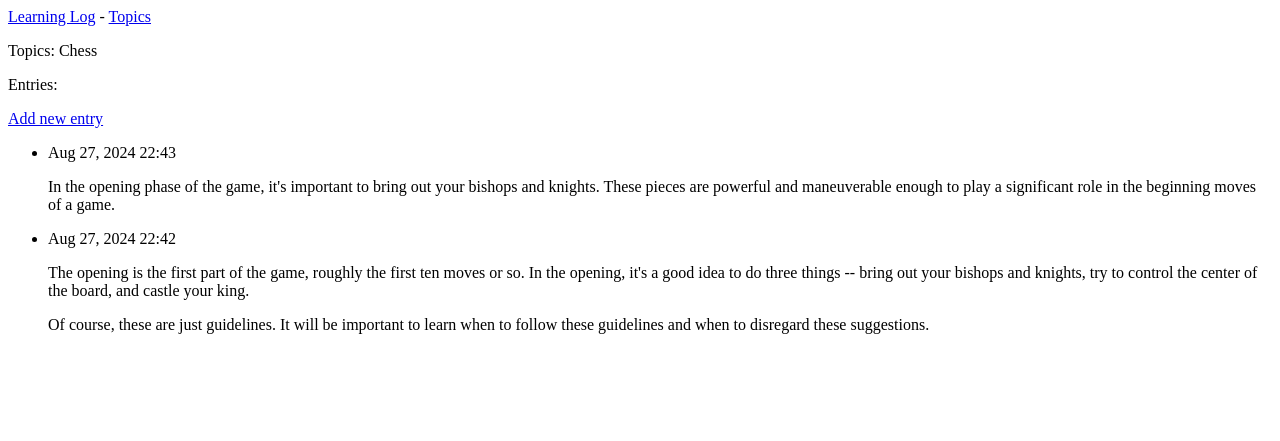
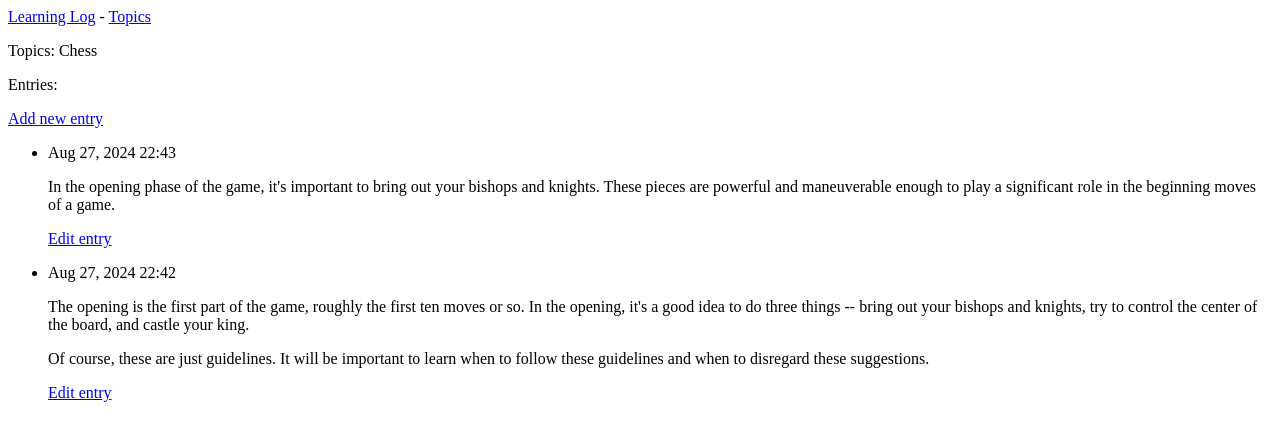
Before and after one commit to jasencarroll/LearningLog, a Django app: page /topics/1/ in a window 1280 px wide. Shown: the top 441 px of the page. Run offline with Django 5.2, Linux system fonts and the light colour scheme; data comes from the database, SQL or seed files in the repository.

Commit message:
added edit entries

```diff
--- a/learning_logs/templates/learning_logs/topic.html
+++ b/learning_logs/templates/learning_logs/topic.html
@@ -12,6 +12,9 @@
             <li>
                 <p>{{ entry.date_added|date:'M d, Y H:i' }}</p>
                 <p>{{ entry.text|linebreaks }}</p>
+                <p>
+                    <a href ="{% url 'learning_logs:edit_entry' entry.id %}">Edit entry</a>
+                </p>
             </li>
         {% empty %}
             <li>There are no entries for this topic yet.</li>
--- a/learning_logs/urls.py
+++ b/learning_logs/urls.py
@@ -14,4 +14,6 @@ urlpatterns = [
     path('new_topic/', views.new_topic, name='new_topic'),
     # Page for adding a new entry.
     path('new_entry/<int:topic_id>/', views.new_entry, name='new_entry'),
+    # Page for editing an entry.
+    path('edit_entry/<int:entry_id>/', views.edit_entry, name='edit_entry'),
 ]
--- a/learning_logs/views.py
+++ b/learning_logs/views.py
@@ -1,6 +1,6 @@
 from django.shortcuts import render, redirect
 
-from . models import Topic
+from . models import Topic, Entry
 from .forms import TopicForm, EntryForm
 
 def index(request):
@@ -55,3 +55,21 @@ def new_entry(request, topic_id):
     # Display a blank or invalid form.
     context = {'topic': topic, 'form': form}
     return render(request, 'learning_logs/new_entry.html', context)
+
+def edit_entry(request, entry_id):
+    """Add a edit entry for a particular topic."""
+    entry = Entry.objects.get(id=entry_id)
+    topic = entry.topic
+
+    if request.method != 'POST':
+        # Initial request; pre-fill form with the current entry
+        form = EntryForm(instance=entry)
+    else:
+        # Post data submitted; process data.
+        form = EntryForm(instance=entry, data=request.POST)
+        if form.is_valid():
+            form.save
+            return redirect('learning_logs:topics', topic_id=topic_id)
+
+    context = {'entry':entry, 'topic': topic, 'form': form}
+    return render(request, 'learning_logs/edit_entry.html', context)
```
Also changed, not shown: learning_logs/templates/learning_logs/edit_entry.html (added, +14 -0 lines).
